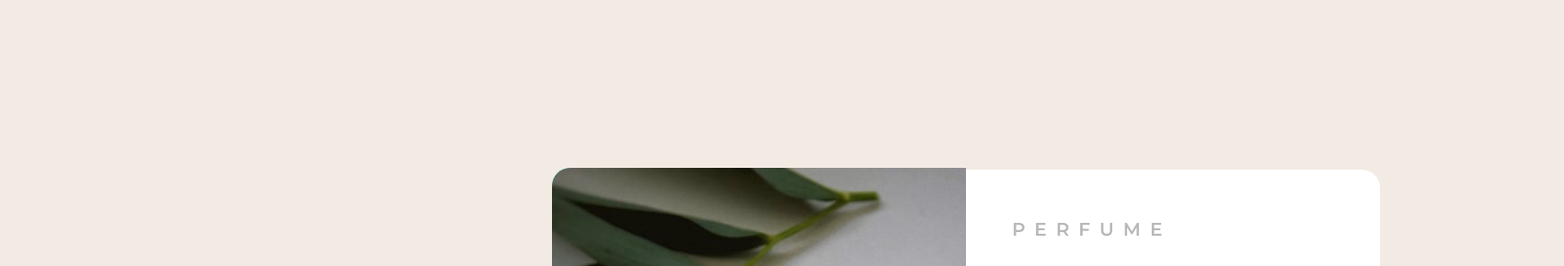
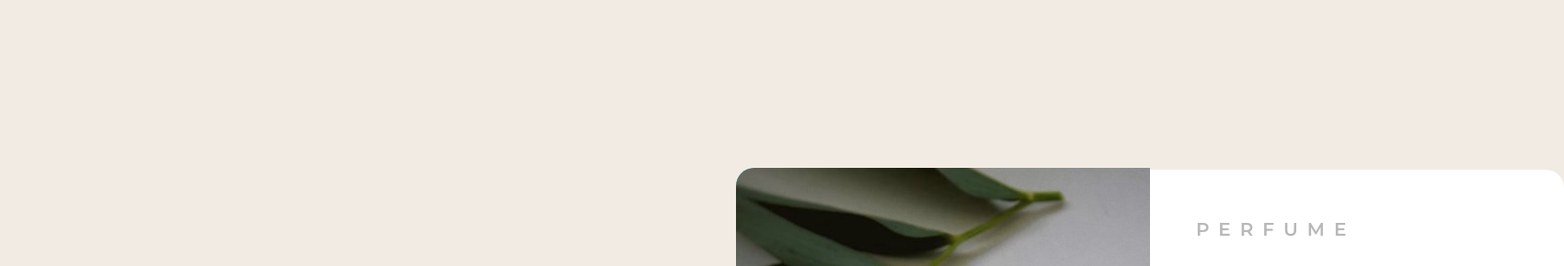
Before and after one commit to V102002/Product-Preview, a plain HTML site: page index.html in a window 1280 px wide. Shown: the part 15-305 px from the top of the page at 92% size, 1700 px wide, since content can reach past the window. Drawn offline with Linux system fonts and the light colour scheme.

Commit message:
Update style.css

```diff
--- a/style.css
+++ b/style.css
@@ -7,7 +7,7 @@ body{
 }
 .container{
     position:relative;
-    left:200px;
+    left:400px;
     display: flex;
     flex-direction: row;
     justify-content: center;
```
